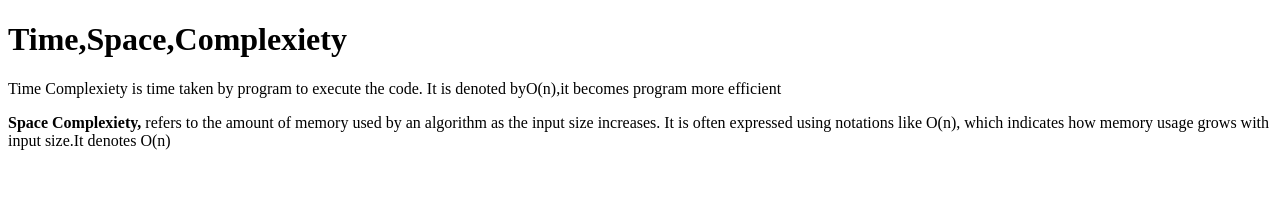
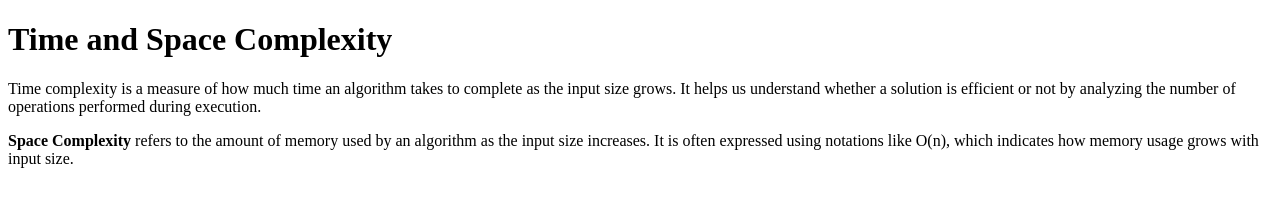
Before and after one commit to acciojob/time-and-space-complexity-sakshi-builds, a website: page main.html in a window 1280 px wide. Drawn offline with Linux system fonts and the light colour scheme.

Commit message:
created a submission

```diff
--- a/main.html
+++ b/main.html
@@ -8,9 +8,15 @@
 
 <body>
 	<!-- the entire body must be written by student -->
-	<h1>Time,Space,Complexiety</h1>
-	<p>Time Complexiety is time taken by program to execute the code. It is denoted byO(n),it becomes program more efficient </p>
-   <p><b>Space Complexiety, </b>refers to the amount of memory used by an algorithm as the input size increases. It is often expressed using notations like O(n), which indicates how memory usage grows with input size.It denotes O(n)</p>
+ <h1>Time and Space Complexity</h1>
+
+    <p>
+        Time complexity is a measure of how much time an algorithm takes to complete as the input size grows. It helps us understand whether a solution is efficient or not by analyzing the number of operations performed during execution.
+    </p>
+
+    <p>
+        <b>Space Complexity</b> refers to the amount of memory used by an algorithm as the input size increases. It is often expressed using notations like O(n), which indicates how memory usage grows with input size.
+    </p>
 	<script type="text/javascript" src="./script.js">
 </script>
 
```
